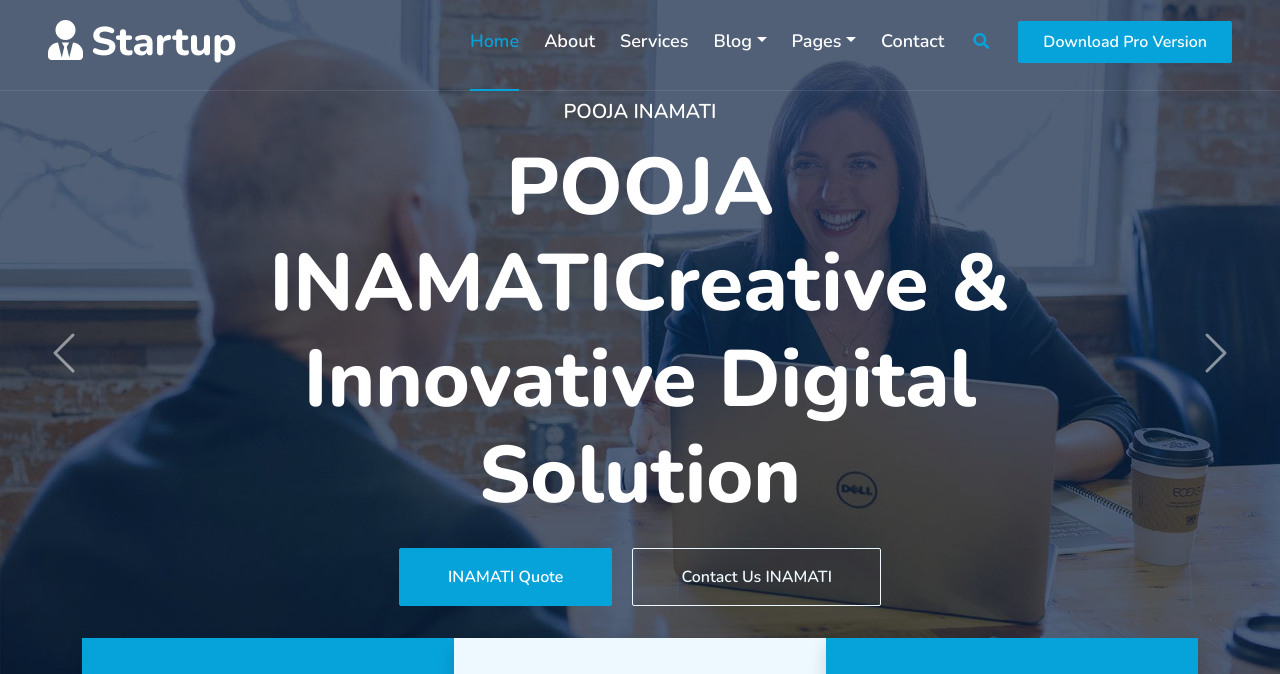
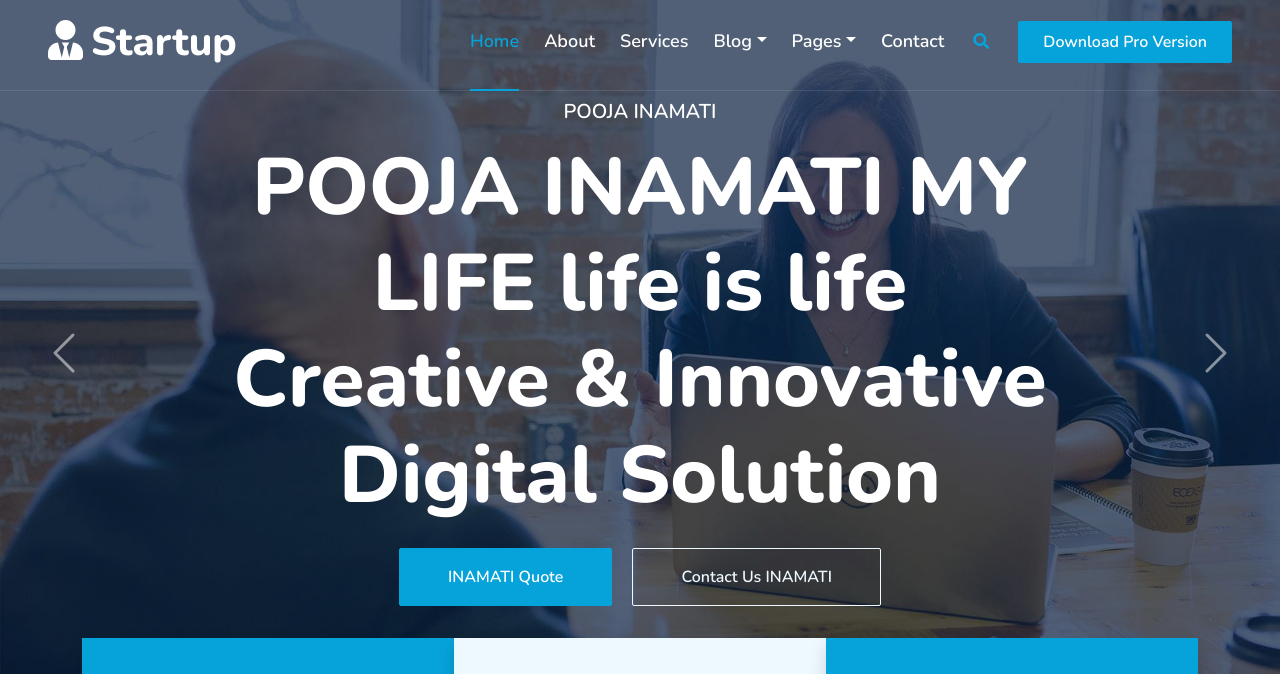
Before and after one commit to Poojainamati/newproject_startup, a plain HTML site: page project/index.html in a window 1280 px wide. Shown: the part 52-726 px from the top of the page. Drawn offline with nearby package versions, Linux system fonts and the light colour scheme.

Commit message:
Update index.html

```diff
--- a/project/index.html
+++ b/project/index.html
@@ -119,7 +119,7 @@
                     <div class="carousel-caption d-flex flex-column align-items-center justify-content-center">
                         <div class="p-3" style="max-width: 900px;">
                             <h5 class="text-white text-uppercase mb-3 animated slideInDown">POOJA INAMATI</h5>
-                            <h1 class="display-1 text-white mb-md-4 animated zoomIn">POOJA INAMATICreative & Innovative Digital Solution</h1>
+                            <h1 class="display-1 text-white mb-md-4 animated zoomIn">POOJA INAMATI MY LIFE life is life Creative & Innovative Digital Solution</h1>
                             <a href="quote.html" class="btn btn-primary py-md-3 px-md-5 me-3 animated slideInLeft">INAMATI Quote</a>
                             <a href="" class="btn btn-outline-light py-md-3 px-md-5 animated slideInRight">Contact Us INAMATI</a>
                         </div>
```
